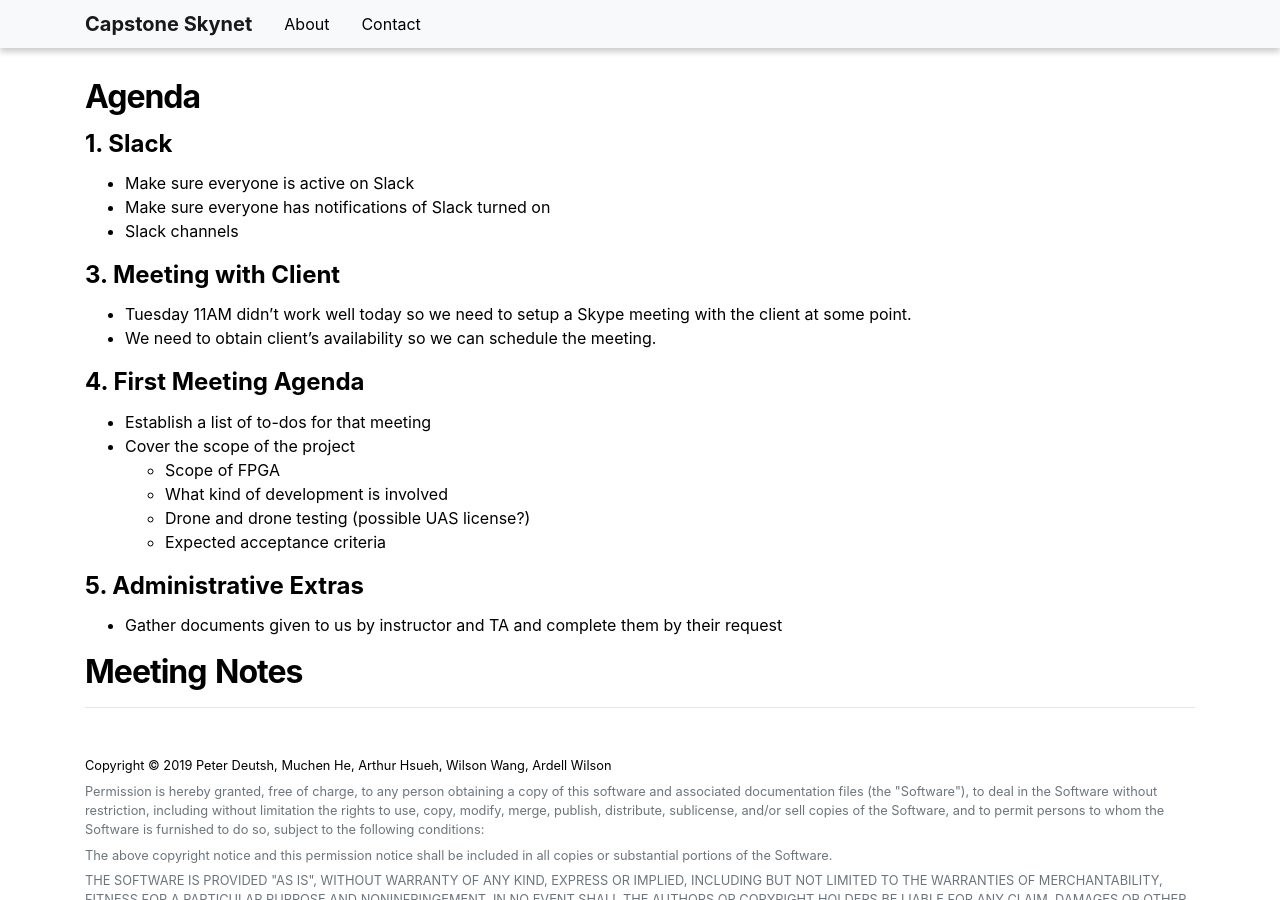
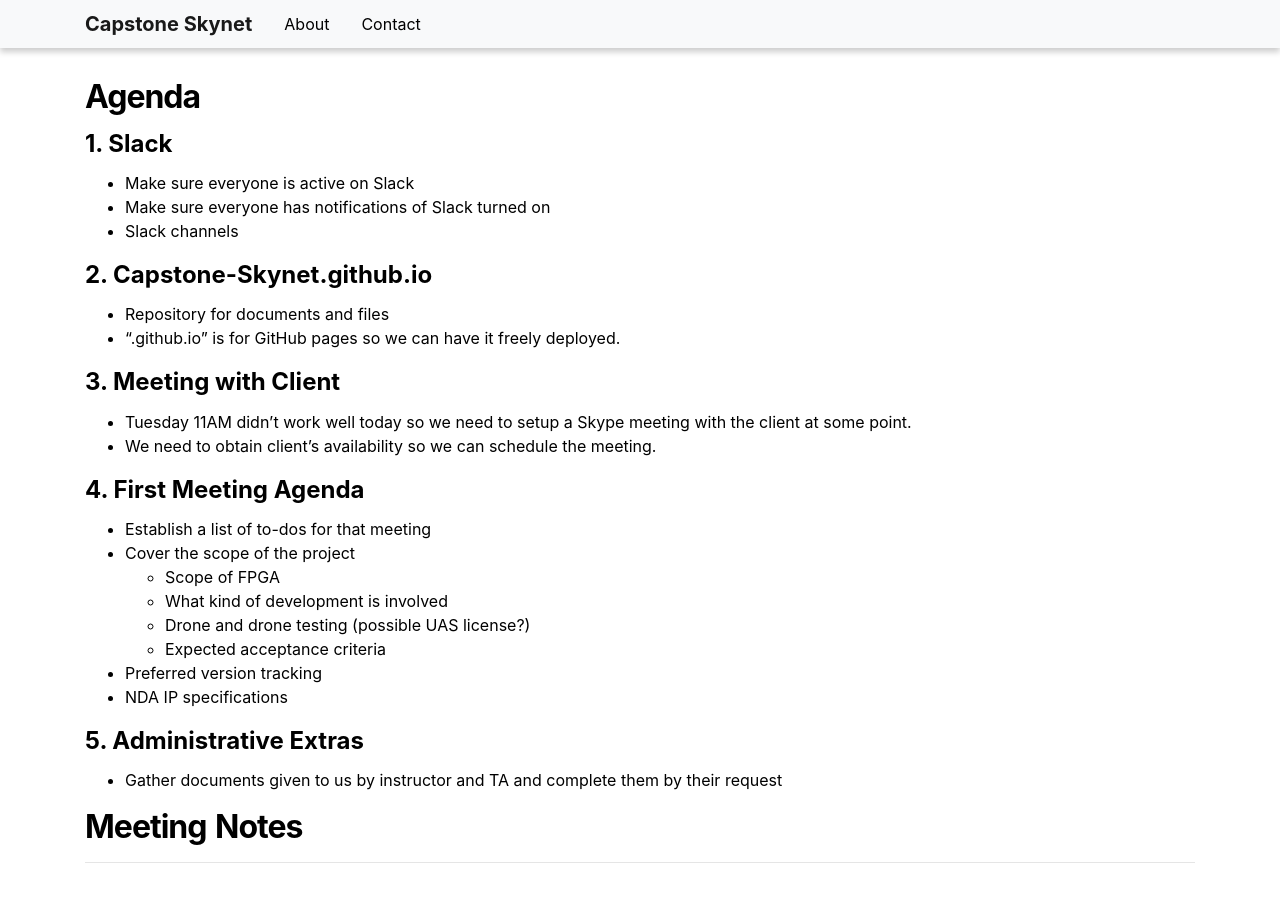
Before and after one commit to Capstone-Skynet/Capstone-Skynet.github.io, a Jekyll site: the page built from _notes/2019-09-17-team-meeting.md, in a window 1280 px wide and 900 px high, scrolled down 282 px. Built offline with Jekyll 4.4.1, drawn with Linux system fonts in a browser that asks for light colours.

Commit message:
Updated agenda

```diff
--- a/_notes/2019-09-17-team-meeting.md
+++ b/_notes/2019-09-17-team-meeting.md
@@ -10,6 +10,11 @@ date: 2019-09-17
 - Make sure everyone is active on Slack
 - Make sure everyone has notifications of Slack turned on
 - Slack channels
+
+### 2. Capstone-Skynet.github.io
+
+- Repository for documents and files
+- “.github.io” is for GitHub pages so we can have it freely deployed.
 
 ### 3. Meeting with Client
 
@@ -24,6 +29,8 @@ date: 2019-09-17
   - What kind of development is involved
   - Drone and drone testing (possible UAS license?)
   - Expected acceptance criteria
+- Preferred version tracking
+- NDA IP specifications
 
 ### 5. Administrative Extras
 
```
